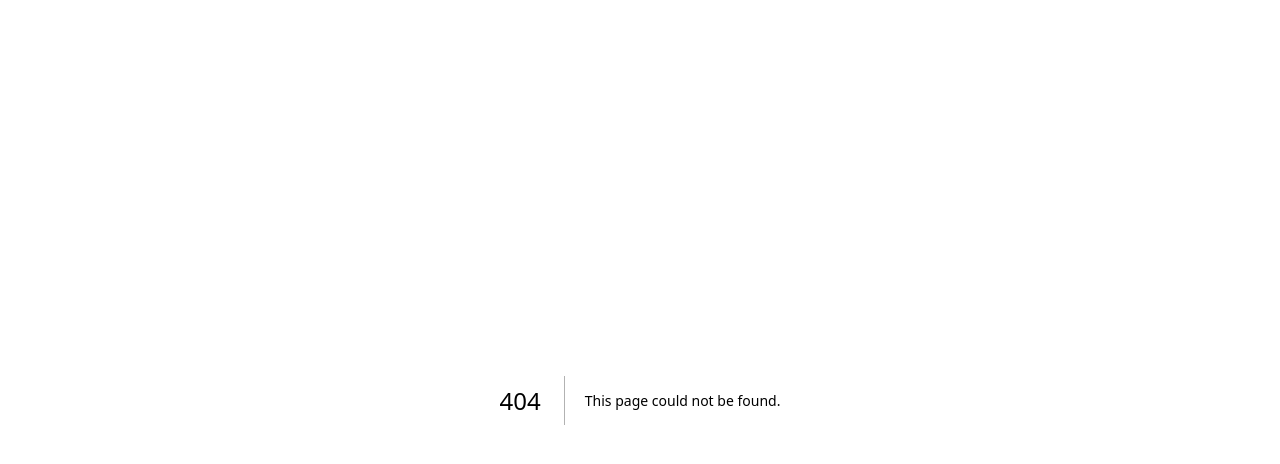
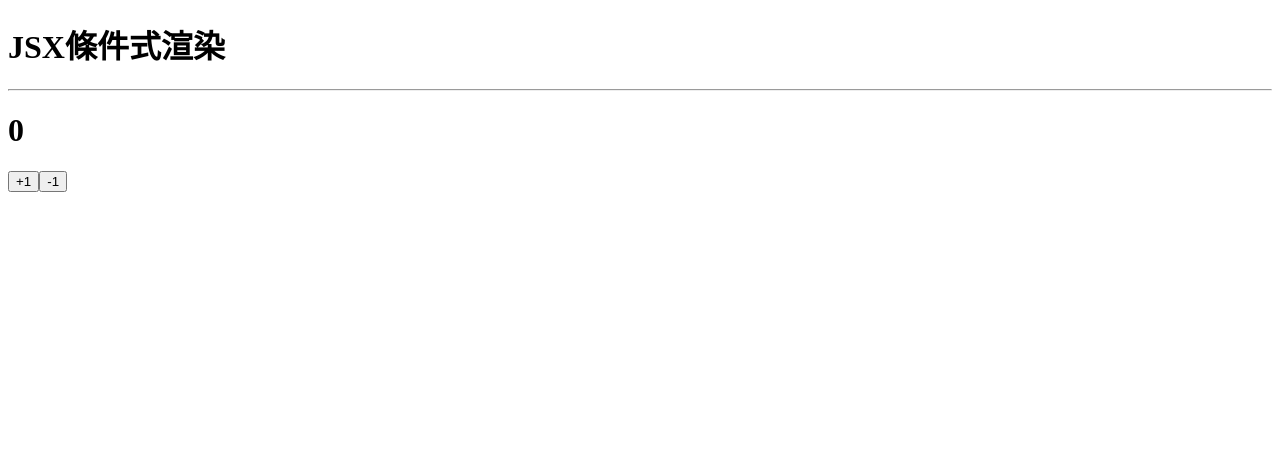
Before and after one commit to eyesofkids/react-mli-com, a Next.js app in the folder course/: page /ch-03-jsx/jsx-cond-render in a window 1280 px wide. Before the commit this address had no page. Shown: the top 464 px of the page. Built offline with nearby package versions, Linux system fonts and the light colour scheme.

Commit message:
JSX條件式渲染-結構

```diff
--- a/course/app/ch-03-jsx/claim-table/page.js
+++ b/course/app/ch-03-jsx/claim-table/page.js
@@ -10,7 +10,7 @@ import data from './_data/insurance-claim.json'
 //     "date": "2023-05-15",
 //     "amount": 45000,
 //     "status": "處理中"
-//   }
+//  }
 
 export default function ClaimTablePage() {
   console.log(data)
--- /dev/null
+++ b/course/app/ch-03-jsx/jsx-cond-render/page.js
@@ -0,0 +1,29 @@
+'use client'
+
+import { useState } from 'react'
+
+export default function JsxCondRenderPage() {
+  const [total, setTotal] = useState(0)
+
+  return (
+    <>
+      <h1>JSX條件式渲染</h1>
+      <hr />
+      <h1>{total}</h1>
+      <button
+        onClick={() => {
+          setTotal(total + 1)
+        }}
+      >
+        +1
+      </button>
+      <button
+        onClick={() => {
+          setTotal(total - 1)
+        }}
+      >
+        -1
+      </button>
+    </>
+  )
+}
```
